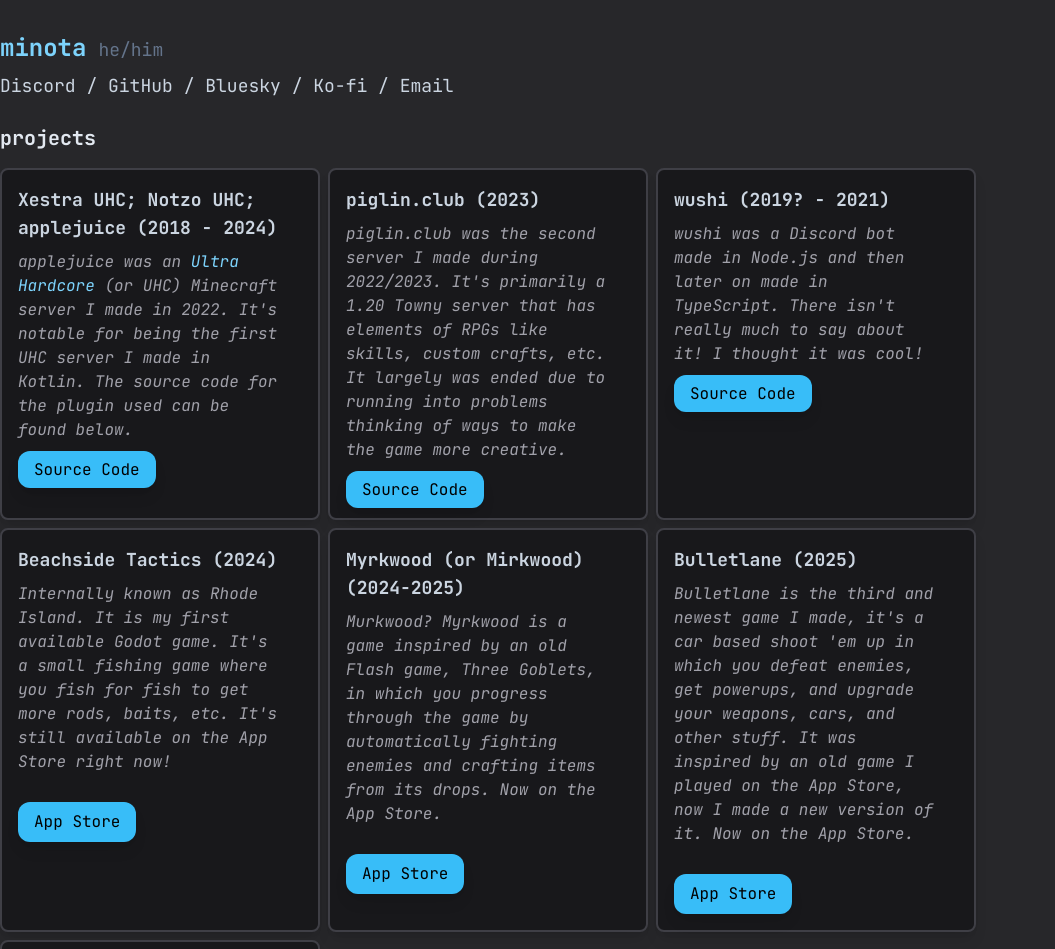
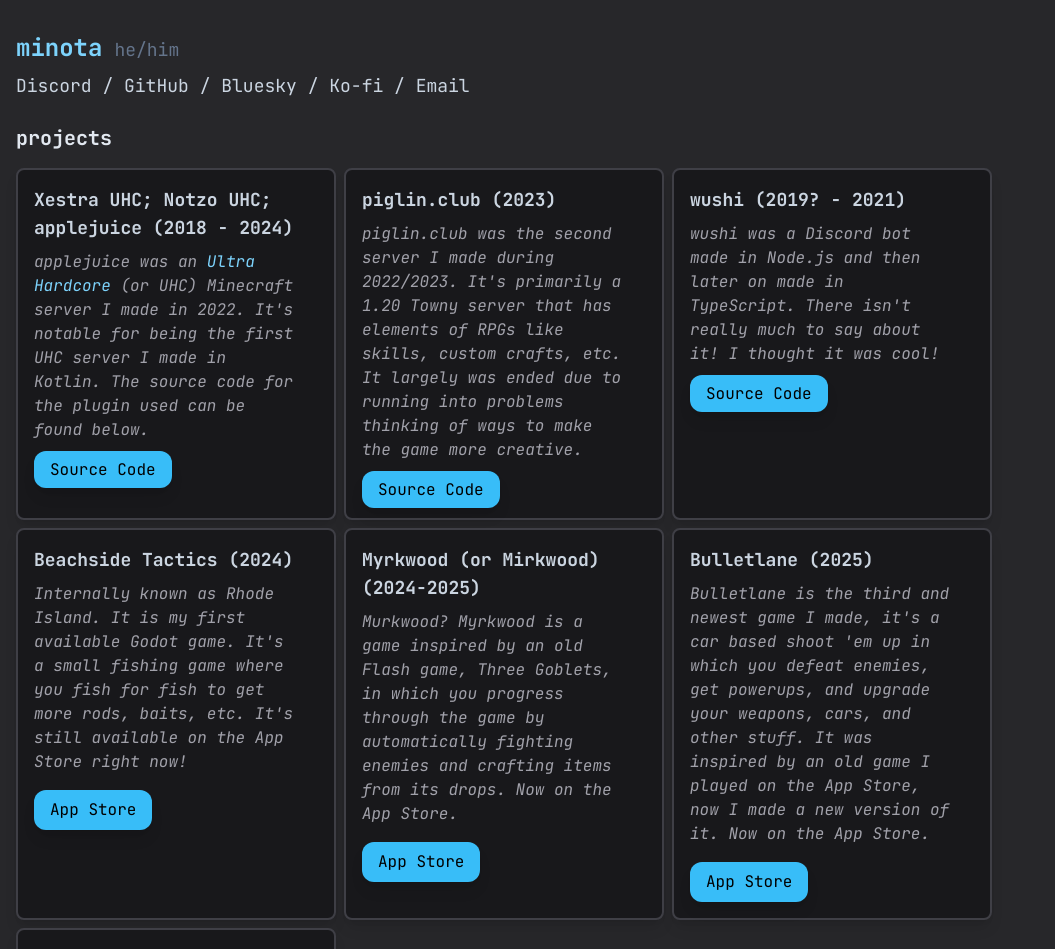
Before and after one commit to minotaa/minota.club, a SvelteKit app: page / in a window 1280 px wide. Shown: the top 949 px of the page, without its empty margins (0-1055 px from the left). Built offline with nearby package versions, Linux system fonts and the light colour scheme.

Commit message:
Update +page.svelte

```diff
--- a/src/routes/+page.svelte
+++ b/src/routes/+page.svelte
@@ -10,7 +10,7 @@
   }
 </script>
 
-<div class="md:container md:mx-auto flex mx-auto flex-col pt-8 gap-4 mb-4">
+<div class="md:container md:mx-auto flex mx-auto flex-col pl-4 pt-8 gap-4 mb-4">
   <div class="flex md:flex-row flex-col">
     <h1 class="text-2xl text-slate-200 font-bold text-center md:text-left"><strong class="text-sky-300">minota</strong></h1>
     <h2 class="text-lg text-slate-500 md:ml-3 mt-1 text-center md:text-left">he/him</h2>
@@ -56,7 +56,7 @@
         Internally known as Rhode Island. It is my first available Godot game. It's a small fishing game where you fish for fish to get more rods, baits, etc. It's still available on the App Store right now!
       </h3>
       <div class="flex flex-col w-fit place-end">
-        <a title="Get Beachside Tactics" href="https://apps.apple.com/us/app/beachside-tactics/id6596775495?itscg=30200&itsct=apps_box_badge&mttnsubad=6596775495" target="_blank" class="shadow-lg rounded-xl pt-2 pb-2 mt-3 pl-4 pr-4 bg-sky-400 hover:bg-sky-500 transition-colors">App Store</a>
+        <a title="Get Beachside Tactics" href="https://apps.apple.com/us/app/beachside-tactics/id6596775495?itscg=30200&itsct=apps_box_badge&mttnsubad=6596775495" target="_blank" class="shadow-lg rounded-xl pt-2 pb-2 pl-4 pr-4 bg-sky-400 hover:bg-sky-500 transition-colors">App Store</a>
       </div>
     </div>
 
@@ -66,7 +66,7 @@
         Murkwood? Myrkwood is a game inspired by an old Flash game, Three Goblets, in which you progress through the game by automatically fighting enemies and crafting items from its drops. Now on the App Store.
       </h3>
       <div class="flex flex-col w-fit place-end">
-        <a title="Get Myrkwood" href="https://apps.apple.com/us/app/myrkwood/id6738539616" target="_blank" class="shadow-lg rounded-xl pt-2 pb-2 mt-3 pl-4 pr-4 bg-sky-400 hover:bg-sky-500 transition-colors">App Store</a>
+        <a title="Get Myrkwood" href="https://apps.apple.com/us/app/myrkwood/id6738539616" target="_blank" class="shadow-lg rounded-xl pt-2 pb-2 pl-4 pr-4 bg-sky-400 hover:bg-sky-500 transition-colors">App Store</a>
       </div>
     </div>
 
@@ -77,7 +77,7 @@
         Bulletlane is the third and newest game I made, it's a car based shoot 'em up in which you defeat enemies, get powerups, and upgrade your weapons, cars, and other stuff. It was inspired by an old game I played on the App Store, now I made a new version of it. Now on the App Store.
       </h3>
       <div class="flex flex-col w-fit place-end">
-        <a title="Get Bulletlane" href="https://apps.apple.com/us/app/bulletlane/id6743356289" target="_blank" class="shadow-lg rounded-xl pt-2 pb-2 mt-3 pl-4 pr-4 bg-sky-400 hover:bg-sky-500 transition-colors">App Store</a>
+        <a title="Get Bulletlane" href="https://apps.apple.com/us/app/bulletlane/id6743356289" target="_blank" class="shadow-lg rounded-xl pt-2 pb-2 pl-4 pr-4 bg-sky-400 hover:bg-sky-500 transition-colors">App Store</a>
       </div>
     </div>
 
```
